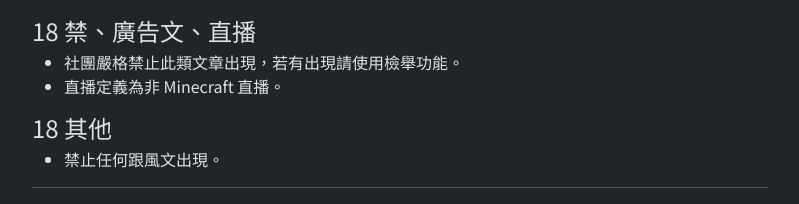
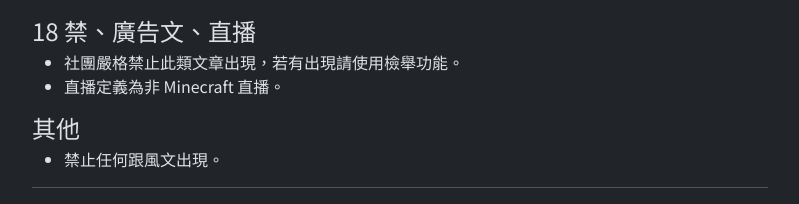
Before and after one commit to haer0248/mc-club, a Vue app: page / in a window 1280 px wide. Shown: the part 1726-1930 px from the top of the page, without its empty margins (50-849 px from the left). Built offline with nearby package versions, Linux system fonts and the light colour scheme.

Commit message:
Update Rules.vue

```diff
--- a/src/components/Rules.vue
+++ b/src/components/Rules.vue
@@ -85,7 +85,7 @@
         <li>直播定義為非 Minecraft 直播。</li>
     </ul>
 
-    <p class="title h4 mb-1">18 其他</p>
+    <p class="title h4 mb-1">其他</p>
     <ul>
         <li>禁止任何跟風文出現。</li>
     </ul>
```
